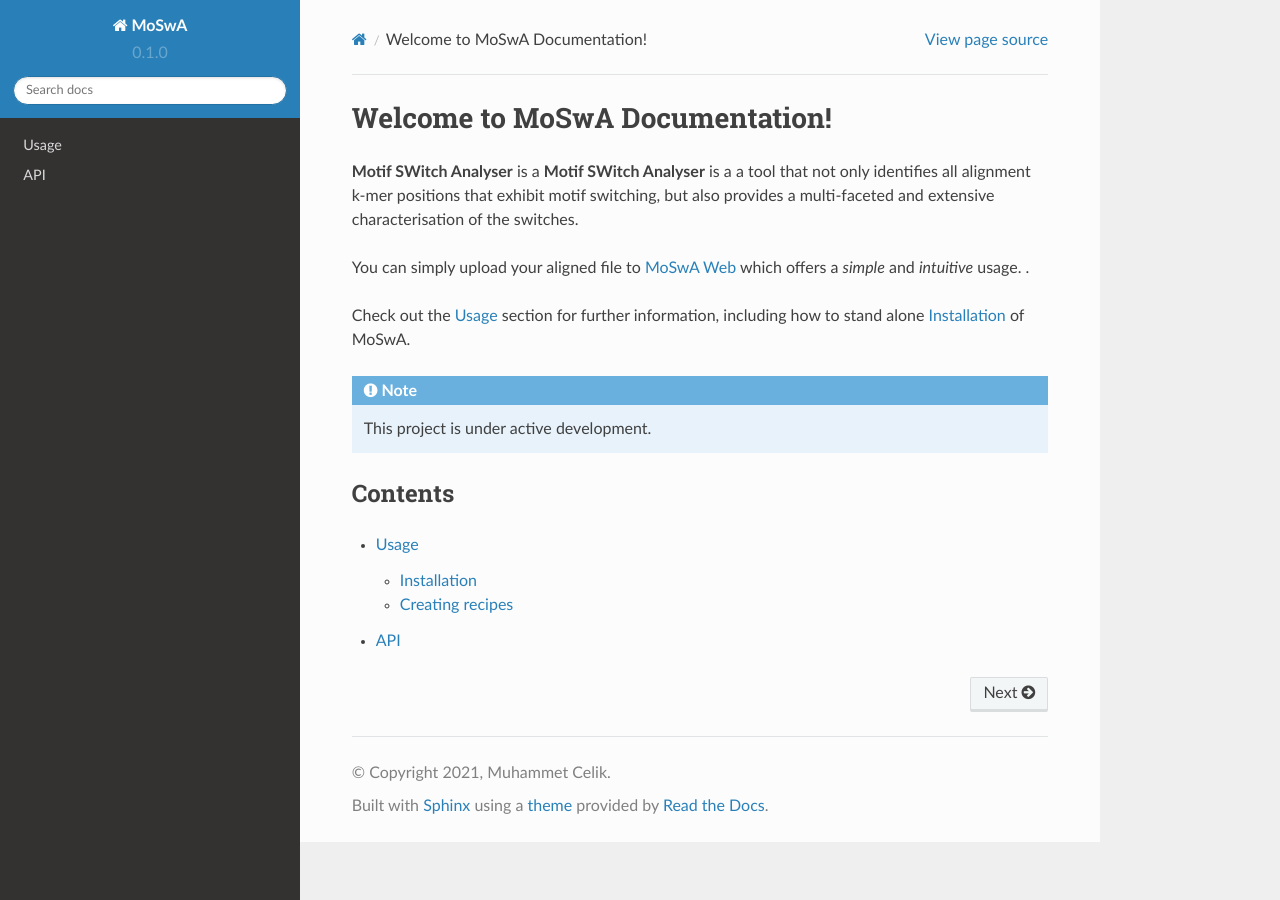
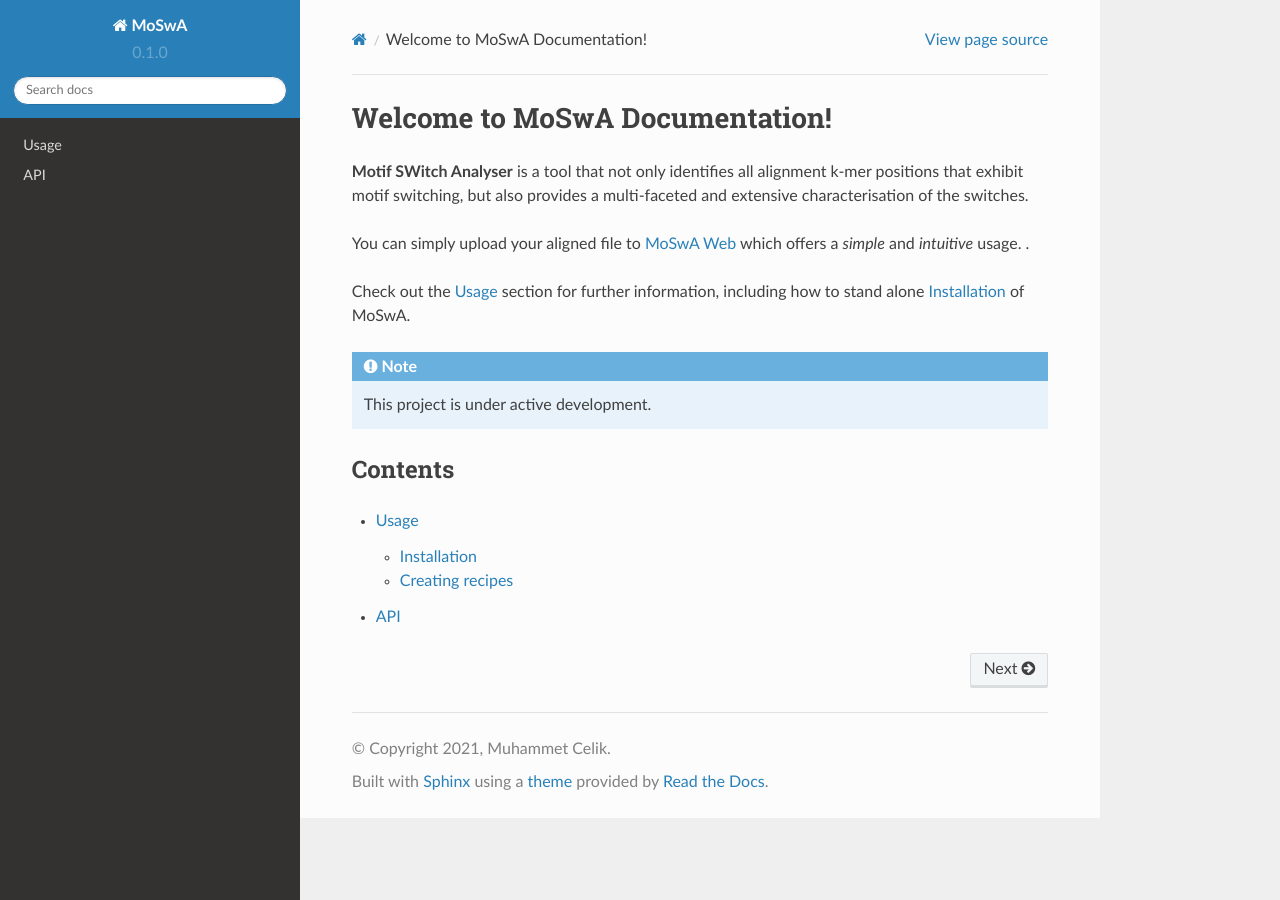
Before and after one commit to macelik/MoSwADocs, a Sphinx documentation site: the page built from docs/source/index.rst, in a window 1280 px wide. Built offline with Sphinx 7.4.7 and the Read the Docs theme 2.0.0, drawn with Linux system fonts in a browser that asks for light colours.

Commit message:
Update index.rst

```diff
--- a/docs/source/index.rst
+++ b/docs/source/index.rst
@@ -1,7 +1,7 @@
 Welcome to MoSwA Documentation!
 ===================================
 
-**Motif SWitch Analyser** is a **Motif SWitch Analyser** is a a tool that not only identifies all alignment k-mer positions that exhibit
+**Motif SWitch Analyser** is a tool that not only identifies all alignment k-mer positions that exhibit
 motif switching, but also provides a multi-faceted and extensive characterisation of the switches.
 
 You can simply upload your aligned file to `MoSwA Web <http://moswa.bioinfo.perdanauniversity.edu.my//>`_
```
